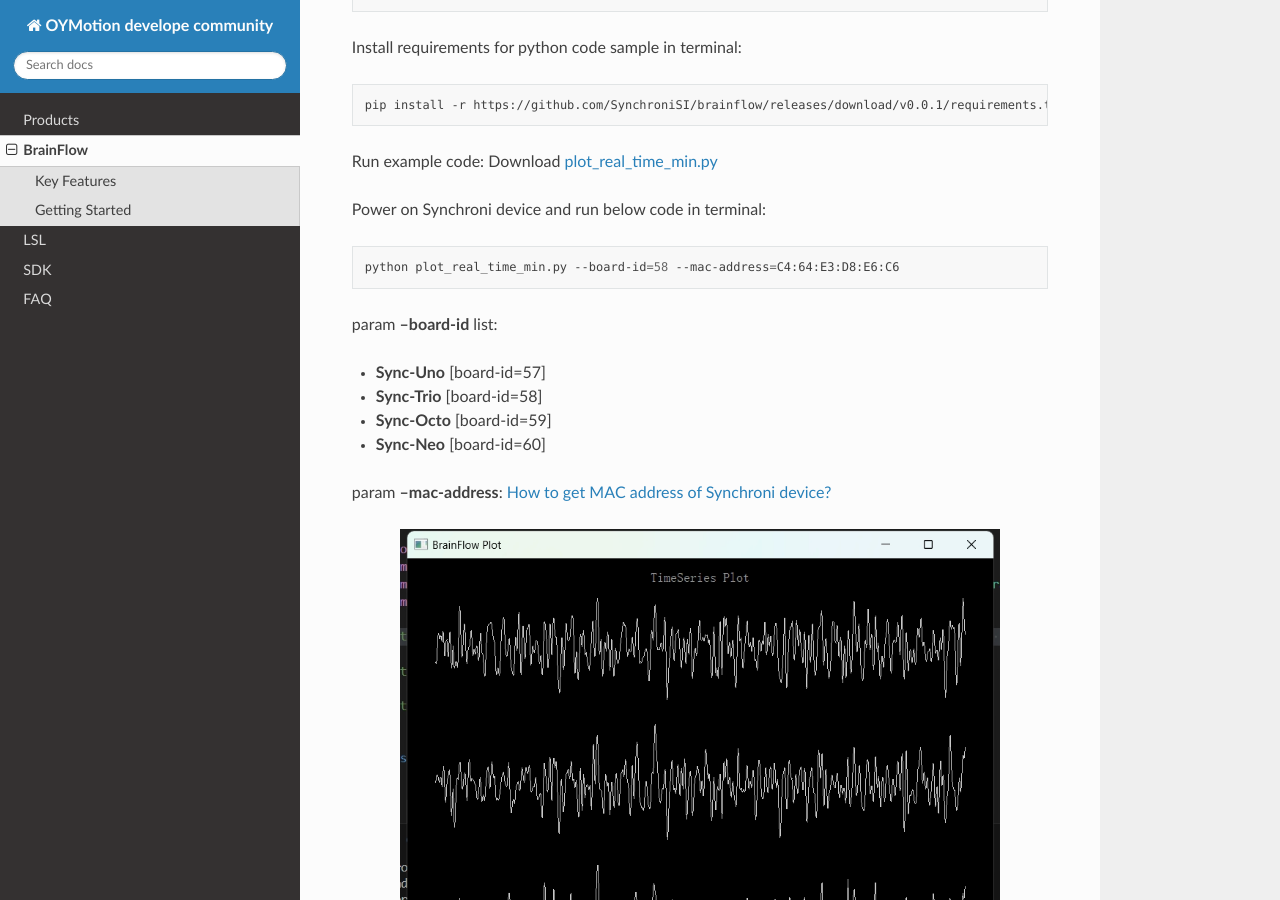
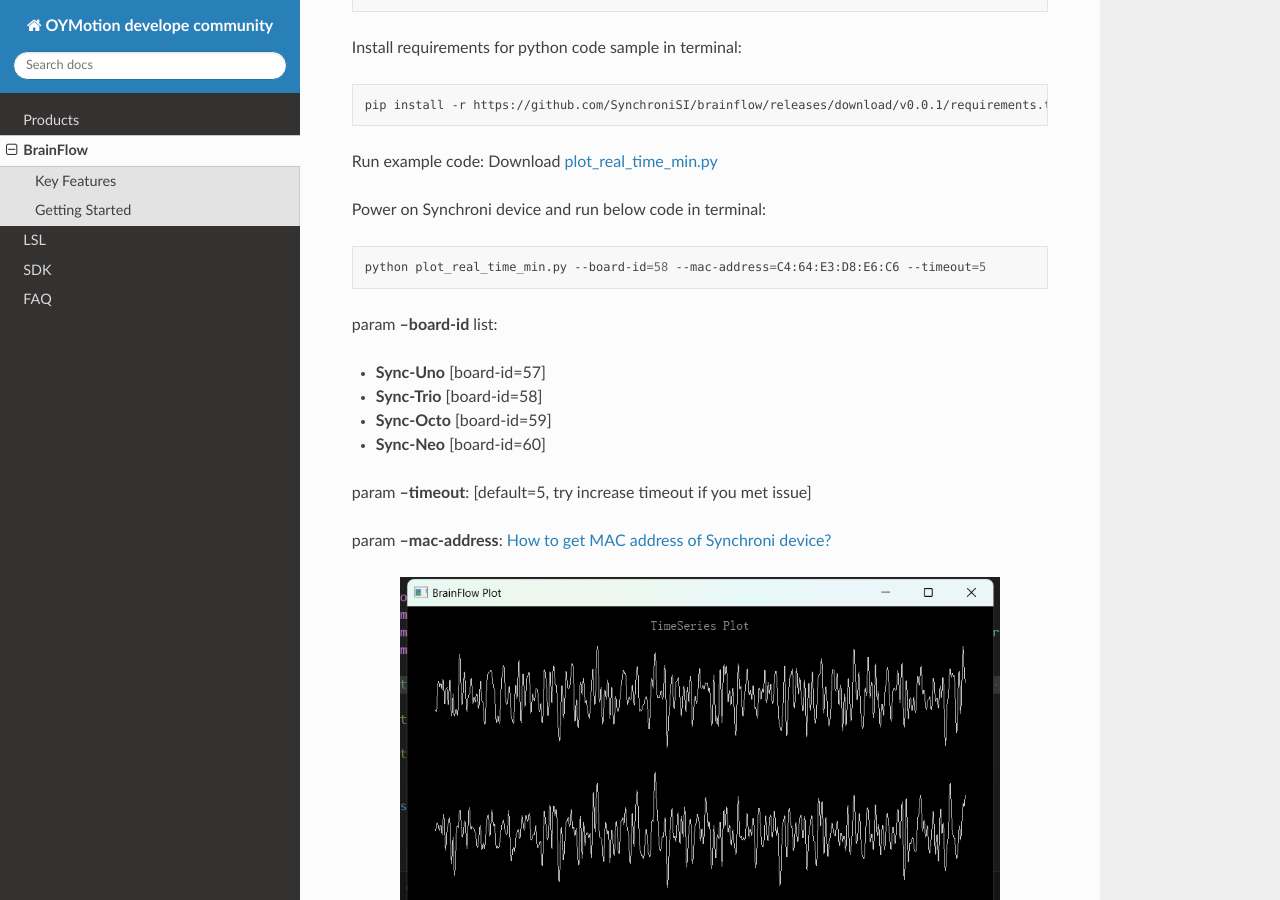
Before and after one commit to oymotion/develope_faq, a Sphinx documentation site: the page built from doc/source/BrainFlow.rst, in a window 1280 px wide and 900 px high, scrolled down 663 px. Built offline with Sphinx 7.4.7 and the Read the Docs theme 3.1.0, drawn with Linux system fonts in a browser that asks for light colours.

Commit message:
add timeout

```diff
--- a/doc/source/BrainFlow.rst
+++ b/doc/source/BrainFlow.rst
@@ -36,7 +36,7 @@ Power on Synchroni device and run below code in terminal:
 
 .. code-block:: bash
 
-    python plot_real_time_min.py --board-id=58 --mac-address=C4:64:E3:D8:E6:C6
+    python plot_real_time_min.py --board-id=58 --mac-address=C4:64:E3:D8:E6:C6 --timeout=5
 
 param **--board-id** list:
 
@@ -45,6 +45,8 @@ param **--board-id** list:
 - **Sync-Octo** [board-id=59]
 - **Sync-Neo** [board-id=60]
 
+param **--timeout**: [default=5, try increase timeout if you met issue]
+
 param **--mac-address**: :ref:`GET_MAC_ADDRESS`
 
 .. image:: ./_static/brainflow.png
--- a/doc/source/python_package/examples/plot_real_time/requirements.txt
+++ b/doc/source/python_package/examples/plot_real_time/requirements.txt
@@ -1,5 +1,5 @@
 PyQt5>=5.15.10
 PyQt5-Qt5>=5.15.2
 PyQt5-sip>=12.13.0
-pyqtgraph>=0.12.4
+pyqtgraph==0.12.4
 brainflow
```
